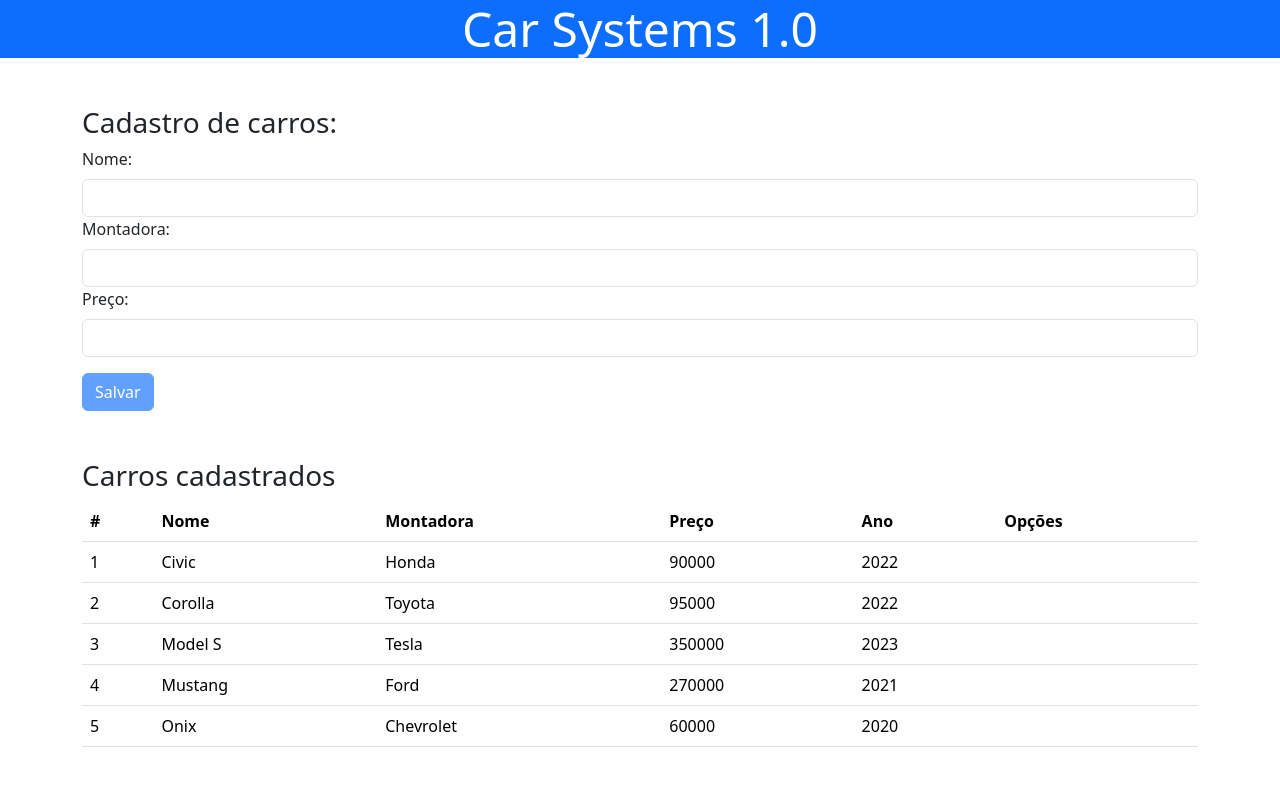
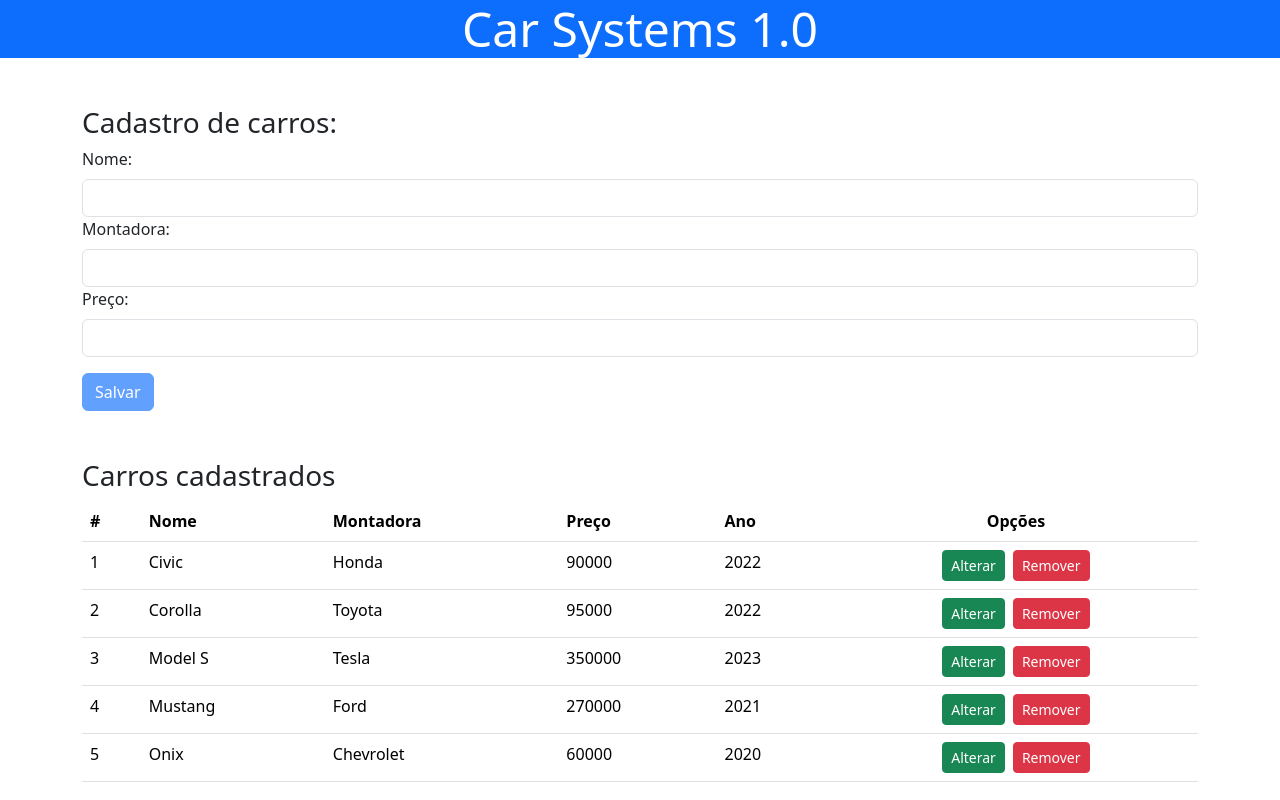
Before and after one commit to YuuyaOkatani/BootCampDevJrProjCap2Mod3, an Angular app: page / in a window 1280 px wide. Built offline with nearby package versions, Linux system fonts and the light colour scheme.

Commit message:
closes #4 - botões

```diff
--- a/src/app/app.module.ts
+++ b/src/app/app.module.ts
@@ -23,7 +23,7 @@ import { FormsModule } from '@angular/forms';
     FormsModule
   ],
   providers: [
-    provideClientHydration()
+
   ],
   bootstrap: [AppComponent]
 })
--- a/src/app/components/cars/cars.component.html
+++ b/src/app/components/cars/cars.component.html
@@ -11,7 +11,7 @@
                 <th>Montadora</th>
                 <th>Preço</th>
                 <th>Ano</th>
-                <th>Opções</th>
+                <th class="text-center">Opções</th>
             </tr>
         </thead>
         <tbody>
@@ -21,8 +21,9 @@
                 <td>{{car.automaker}}</td>
                 <td>{{car.price}}</td>
                 <td>{{car.year}}</td>
-                <td>
-
+                <td class="text-center" >
+                    <button class="btn btn-sm btn-success me-2" (click)="updateCar(car)" >Alterar</button>
+                    <button class="btn btn-sm btn-danger" (click)="removeCar(car)" >Remover</button>
                 </td>
             </tr>
 
--- a/src/app/components/cars/cars.component.ts
+++ b/src/app/components/cars/cars.component.ts
@@ -7,6 +7,11 @@ import { Car } from '../../car';
   styleUrl: './cars.component.css'
 })
 export class CarsComponent {
+
+  car: Car = {} as Car;
+  idCount: number = 0;
+  isUpdate: Boolean = false;
+
 
   cars: Car[] = [
     {
@@ -46,4 +51,35 @@ export class CarsComponent {
     }
   ];
 
+
+
+
+
+  salvarCar(){
+    if(!this.isUpdate){
+      this.car.id = this.idCount;
+      this.idCount++;
+      this.cars.push(this.car);
+
+    }
+    else{
+      this.isUpdate? this.car = {} as Car:'';
+
+    }
+
+
+  }
+  updateCar(car: Car){
+    this.car = car;
+    this.isUpdate = true;
+
+  }
+
+  removeCar(car:Car){
+    this.car = car;
+    this.cars = this.cars.filter(c => c.id!== this.car.id);
+
+
+  }
+
 }
```
